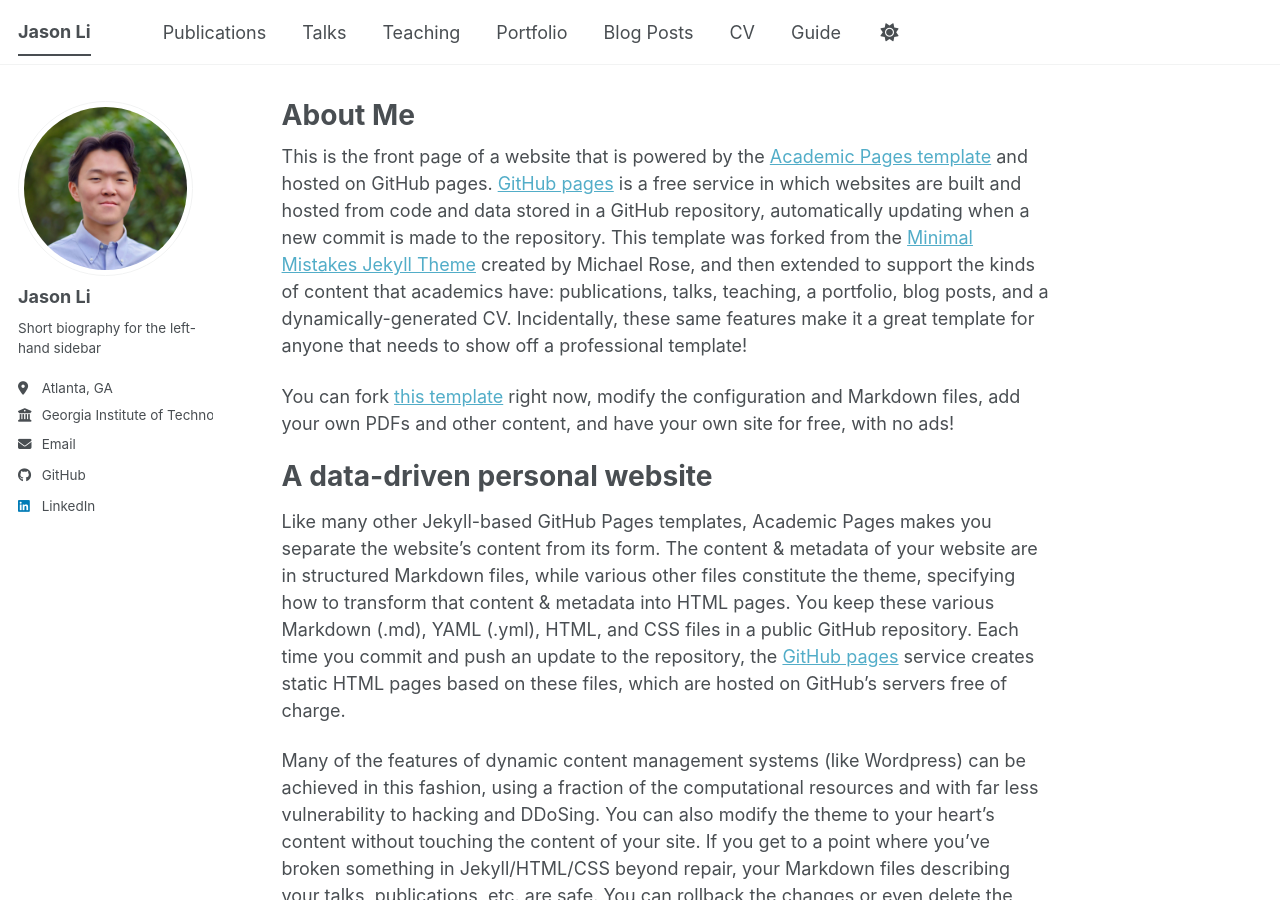
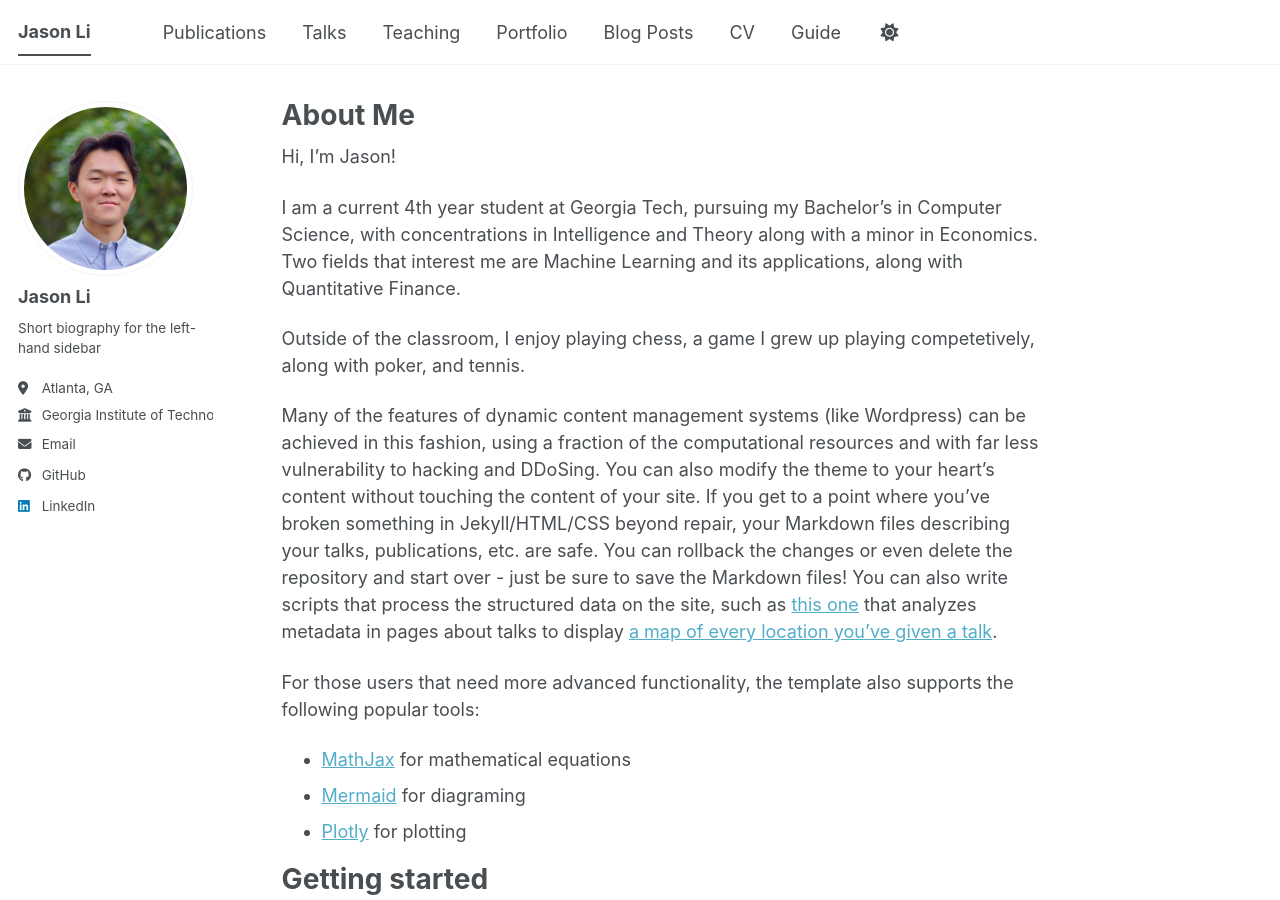
Before and after one commit to jasonli04/jasonli04.github.io, a Jekyll site: the page built from _pages/about.md, in a window 1280 px wide and 900 px high. Built offline with Jekyll 4.4.1, drawn with Linux system fonts in a browser that asks for light colours; a script bundle is joined from its source files by our own code; library files that are not in the unit come from our copies.

Commit message:
Revise about page content and personal details
Updated personal introduction and removed template description.

```diff
--- a/_pages/about.md
+++ b/_pages/about.md
@@ -7,13 +7,11 @@ redirect_from:
   - /about.html
 ---
 
-This is the front page of a website that is powered by the [Academic Pages template](https://github.com/academicpages/academicpages.github.io) and hosted on GitHub pages. [GitHub pages](https://pages.github.com) is a free service in which websites are built and hosted from code and data stored in a GitHub repository, automatically updating when a new commit is made to the repository. This template was forked from the [Minimal Mistakes Jekyll Theme](https://mmistakes.github.io/minimal-mistakes/) created by Michael Rose, and then extended to support the kinds of content that academics have: publications, talks, teaching, a portfolio, blog posts, and a dynamically-generated CV. Incidentally, these same features make it a great template for anyone that needs to show off a professional template!
+Hi, I'm Jason!
 
- You can fork [this template](https://github.com/academicpages/academicpages.github.io) right now, modify the configuration and Markdown files, add your own PDFs and other content, and have your own site for free, with no ads!
+I am a current 4th year student at Georgia Tech, pursuing my Bachelor's in Computer Science, with concentrations in Intelligence and Theory along with a minor in Economics. Two fields that interest me are Machine Learning and its applications, along with Quantitative Finance.
 
-A data-driven personal website
-======
-Like many other Jekyll-based GitHub Pages templates, Academic Pages makes you separate the website's content from its form. The content & metadata of your website are in structured Markdown files, while various other files constitute the theme, specifying how to transform that content & metadata into HTML pages. You keep these various Markdown (.md), YAML (.yml), HTML, and CSS files in a public GitHub repository. Each time you commit and push an update to the repository, the [GitHub pages](https://pages.github.com/) service creates static HTML pages based on these files, which are hosted on GitHub's servers free of charge.
+Outside of the classroom, I enjoy playing chess, a game I grew up playing competetively, along with poker, and tennis.
 
 Many of the features of dynamic content management systems (like Wordpress) can be achieved in this fashion, using a fraction of the computational resources and with far less vulnerability to hacking and DDoSing. You can also modify the theme to your heart's content without touching the content of your site. If you get to a point where you've broken something in Jekyll/HTML/CSS beyond repair, your Markdown files describing your talks, publications, etc. are safe. You can rollback the changes or even delete the repository and start over - just be sure to save the Markdown files! You can also write scripts that process the structured data on the site, such as [this one](https://github.com/academicpages/academicpages.github.io/blob/master/talkmap.ipynb) that analyzes metadata in pages about talks to display [a map of every location you've given a talk](https://academicpages.github.io/talkmap.html).
 
```
